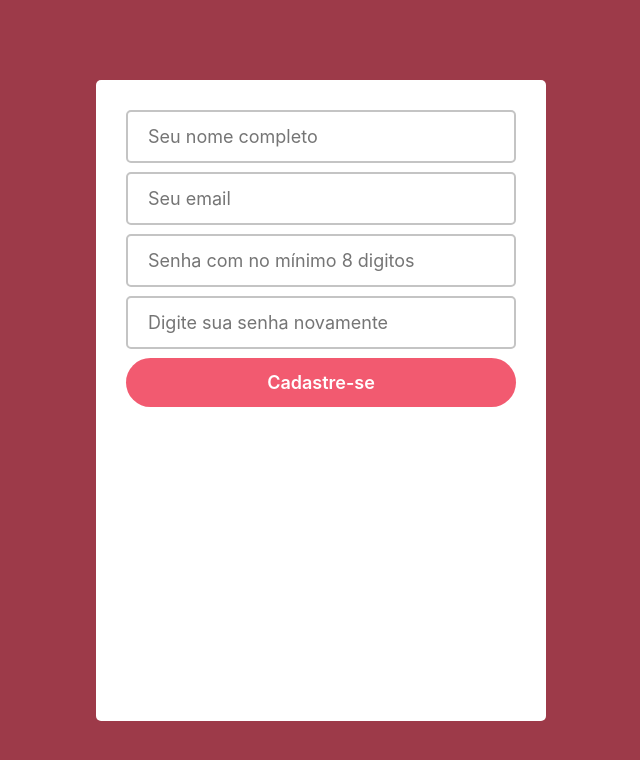
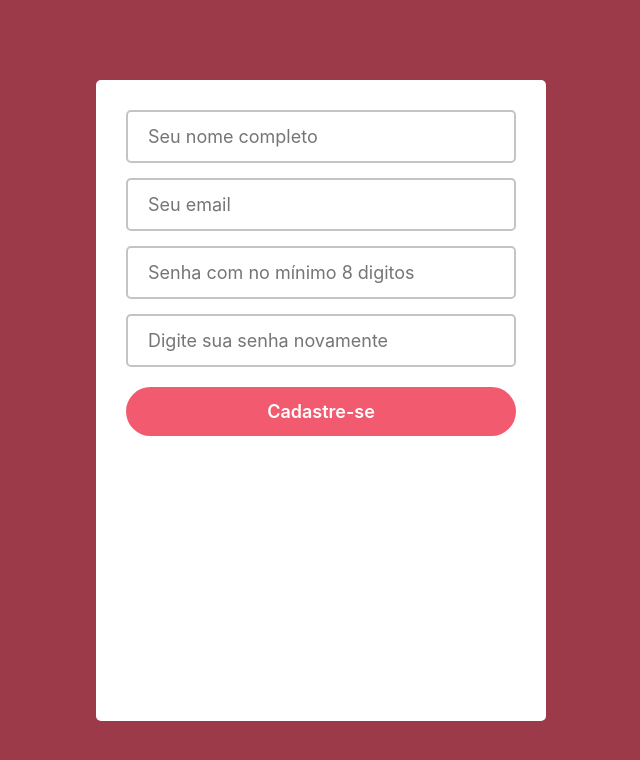
Before and after one commit to CollabCodeTech/qattus, a Svelte app: page / in a window 1280 px wide. Shown: the top 760 px of the page, without its empty margins (319-959 px from the left). Built offline with nearby package versions, Linux system fonts and the light colour scheme.

Commit message:
Adiciona margin no último input

```diff
--- a/src/objects/InputCollab.svelte
+++ b/src/objects/InputCollab.svelte
@@ -13,6 +13,11 @@
     padding: 14px 20px;
     border: 2px solid #c4c4c4;
     box-sizing: border-box;
+    margin-bottom: 15px;
+  }
+
+  .input-collab:nth-last-child(2) {
+    margin-bottom: 20px;
   }
 </style>
 
```
